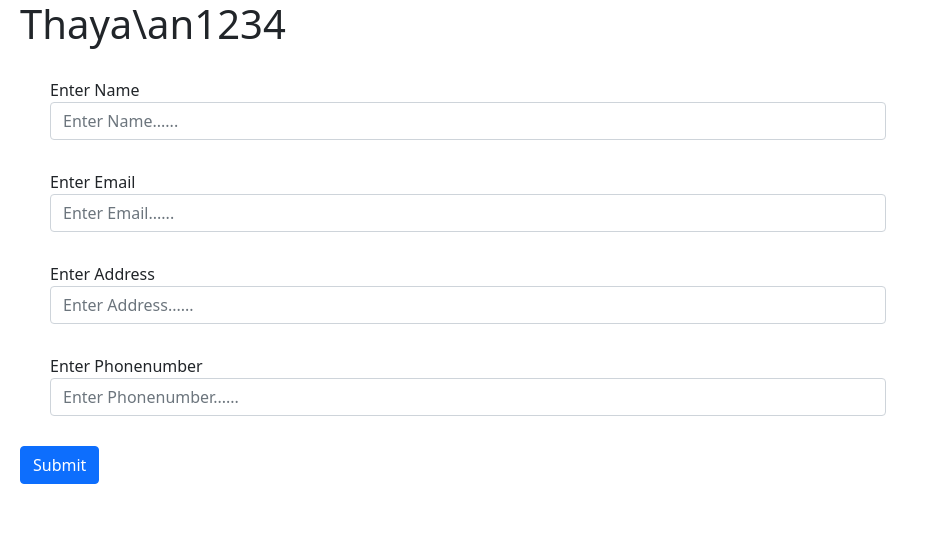
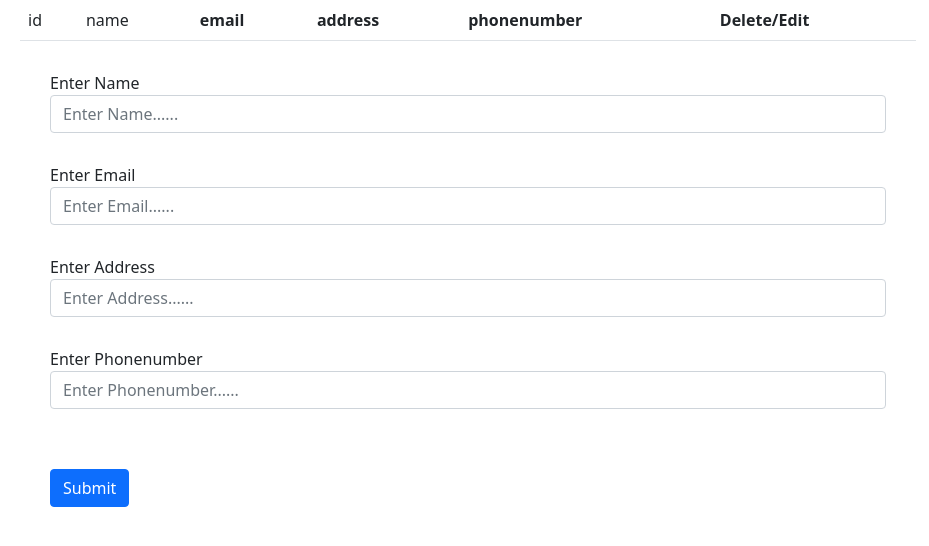
Before and after one commit to Thayaan1998/Tution-Class, a React (Create React App) app: page /addCustomer in a window 1280 px wide. Shown: the top 546 px of the page, without its empty margins (0-929 px from the left). Built offline with nearby package versions, Linux system fonts and the light colour scheme.

Commit message:
customer form changes

```diff
--- a/src/pages/AddCustomer.js
+++ b/src/pages/AddCustomer.js
@@ -9,6 +9,9 @@ const AddCustomer = () => {
         phonenumber: ""
     })
     const [errors, setErrors] = useState({});
+    const [theArray, setTheArray] = useState([]);
+    const [idIncrement, setIdIncrement] = useState(1);
+
 
     const validate = (fieldValues = input) => {
         let temp = { ...errors }
@@ -17,18 +20,18 @@ const AddCustomer = () => {
             temp.name = fieldValues.name ? "" : "This field is required."
 
         if ('email' in fieldValues)
-            if(!fieldValues.email){
-                temp.email =  "This field is required."
-            }else if(!(/$^|.+@.+..+/).test(fieldValues.email)){
-                temp.email =  "This email is not valuable."
-            }else{
-                temp.email=""
+            if (!fieldValues.email) {
+                temp.email = "This field is required."
+            } else if (!(/$^|.+@.+..+/).test(fieldValues.email)) {
+                temp.email = "This email is not valuable."
+            } else {
+                temp.email = ""
             }
         if ('address' in fieldValues)
             temp.address = fieldValues.address ? "" : "This field is required."
 
         if ('phonenumber' in fieldValues)
-            temp.phonenumber = fieldValues.phonenumber.length>9 ? "" : "The length should be 10"
+            temp.phonenumber = fieldValues.phonenumber.length > 9 ? "" : "The length should be 10"
 
 
         setErrors({
@@ -52,22 +55,79 @@ const AddCustomer = () => {
     const handleSubmit = (e) => {
         e.preventDefault()
 
-        if(validate()){
+        if (validate()) {
+
+            var values = {
+                id: idIncrement,
+                name: input.name,
+                email: input.email,
+                address:input.address,
+                phonenumber:input.phonenumber
+            }
+
+            setTheArray([...theArray, values]);
+            setIdIncrement(idIncrement + 1);
+
+            input.name="";
+            input.email="";
+            input.address="";
+            input.phonenumber="";
+
 
         }
 
     }
+
+    const handleDeleteData = (id) => {
+        debugger
+        let array1=theArray;
+        let index=  array1.findIndex(item => item.id == id);
+       if (index > -1){
+           array1.splice(index, 1)
+           setTheArray([...array1]);
+       }
+
+   }
 
 
 
 
     return (
         <div
+            style={{ marginLeft: '20px', width: '70%' }}
+        >
 
-            style={{ marginLeft: '20px', width: '70%' }}
+            <table table class="table">
+                <thead>
+                    <tr>
+                        <td>id</td>
+                        <td>name</td>
+                        <th>email</th>
+                        <th>address</th>
+                        <th>phonenumber</th>
+                        <th>Delete/Edit</th>
 
-        >
-            <h1>Thaya\an1234</h1>
+                    </tr>
+                </thead>
+                <tbody>
+
+                    {theArray.map(item => {
+                        return (
+                            <tr key={item.id}>
+                                <td>{item.id}</td>
+                                <td>{item.name}</td>
+                                <td>{item.email}</td>
+                                <td>{item.address}</td>
+                                <td>{item.phonenumber}</td>
+                                <td>  <button  class="btn btn-danger" onClick={() => handleDeleteData(item.id)}>Delete</button>    </td>
+                                {/* */}
+                            </tr>
+                        );
+                    })
+                    }
+                </tbody>
+            </table>
+
             <form onSubmit={handleSubmit} autoComplete="off">
                 <div class="form-group" style={{ margin: '30px' }}>
                     <label for="inputName">Enter Name</label>
@@ -108,8 +168,8 @@ const AddCustomer = () => {
                 <div class="form-group" style={{ margin: '30px' }}>
                     <label for="inputAddress">Enter Phonenumber</label>
                     <input
-                      type="number"
-                      name="phonenumber"
+                        type="number"
+                        name="phonenumber"
                         id="phonenumber"
                         value={input.phonenumber}
                         onChange={handleInputChange}
@@ -119,7 +179,7 @@ const AddCustomer = () => {
 
                     {errors.phonenumber && <div class="alert alert-danger">{errors.phonenumber}</div>}
                 </div>
-                <button type="submit" class="btn btn-primary">Submit</button>
+                <button type="submit" class="btn btn-primary" style={{ margin: '30px' }}>Submit</button>
 
             </form>
         </div>
```
Also changed, not shown: 1 other file (tests, documents, lock files or other folders).
